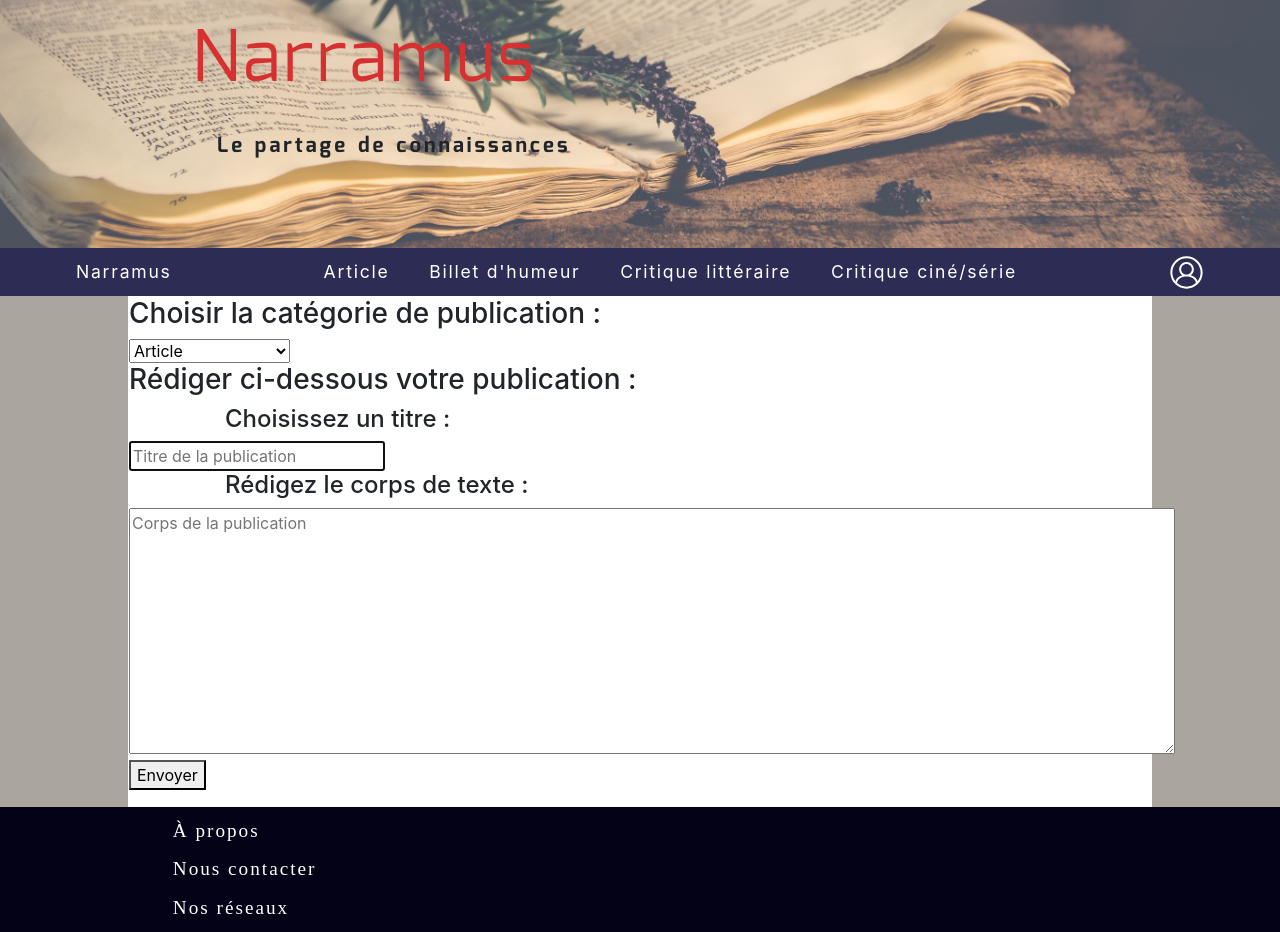
After one commit to Malplaquet/Narramus, a PHP site: template templates/write.html.twig in a window 1280 px wide. The commit adds this page. Run offline with PHP 8.4, Linux system fonts and the light colour scheme; the template is opened without the code that fills it, so the values that code supplies are empty; some libraries are stand-ins or nearby versions; some web fonts are replaced.

Commit message:
start adding a writing page

```diff
--- a/public/css/narramus_min_width-1200px.css
+++ b/public/css/narramus_min_width-1200px.css
@@ -558,3 +558,8 @@ h4{
   padding: 0 8.1em 3.1em 6.2em;
   line-height: 2em;
 }
+
+/* WRITE.php */
+textarea{
+  resize: both;
+}
--- /dev/null
+++ b/public/js/tinymce.js
@@ -0,0 +1,7 @@
+tinymce.init({
+  selector: 'textarea',  // change this value according to your HTML
+  theme: 'modern',
+  plugins : 'advlist autolink link image lists charmap print preview',
+  a_plugin_option: true,
+  a_configuration_option: 400
+});
--- /dev/null
+++ b/public/writing-post.php
@@ -0,0 +1 @@
+<?php
--- a/templates/base.html.twig
+++ b/templates/base.html.twig
@@ -15,7 +15,8 @@
   <link rel="stylesheet" href="../../css/narramus_min_width-1200px.css" media="screen and (min-width: 1200px)">
   <link rel="shortcut icon" href="../../img/icon/iconmonstr-book-20.ico">
   <script src='https://www.google.com/recaptcha/api.js'></script>
-</head>
+  <script src="https://cloud.tinymce.com/stable/tinymce.min.js?9c7vgszh91xfep56nv3i31htm0m8pi2z5hsk3nj5nwulil2h"></script>
+  <script type="text/javascript" src="/../../js/tinymce.js"></script></head>
 <body>
   <div class="header">
     <a class="link" href="../../index.php">
--- /dev/null
+++ b/templates/write.html.twig
@@ -0,0 +1,24 @@
+{% extends 'base.html.twig' %}
+{% block content %}
+<div class="corps">
+  <div class="bloc_texte">
+  <form class="form_write" action="writing-post.php" method="post">
+    <h3 class="title_writing_page">Choisir la catégorie de publication :</h3>
+    <select class="select_type_write" name="">
+      <option value="">Article</option>
+      <option value="">Billet d'humeur</option>
+      <option value="">Critique littéraire</option>
+      <option value="">Critique ciné/série</option>
+    </select>
+    <h3 class="title_writing_page">Rédiger ci-dessous votre publication :</h3>
+    <h4 class="sub_title_writing_page">Choisissez un titre :</h4>
+    <input class="write_title" type="text" name="" value="" placeholder="Titre de la publication" autofocus required>
+    <h4 class="sub_title_writing_page">Rédigez le corps de texte :</h4>
+    <textarea class="write_area" name="name" rows="10" cols="100" placeholder="Corps de la publication" required></textarea><br/>
+    <div class="button_send_writing">
+      <button class="write_button" type="submit" name="button">Envoyer</button>
+    </div>
+    </form>
+  </div>
+</div>
+{% endblock %}
```
Also changed, not shown: public/write.php (added, +20 -0 lines), package-lock.json (added).
